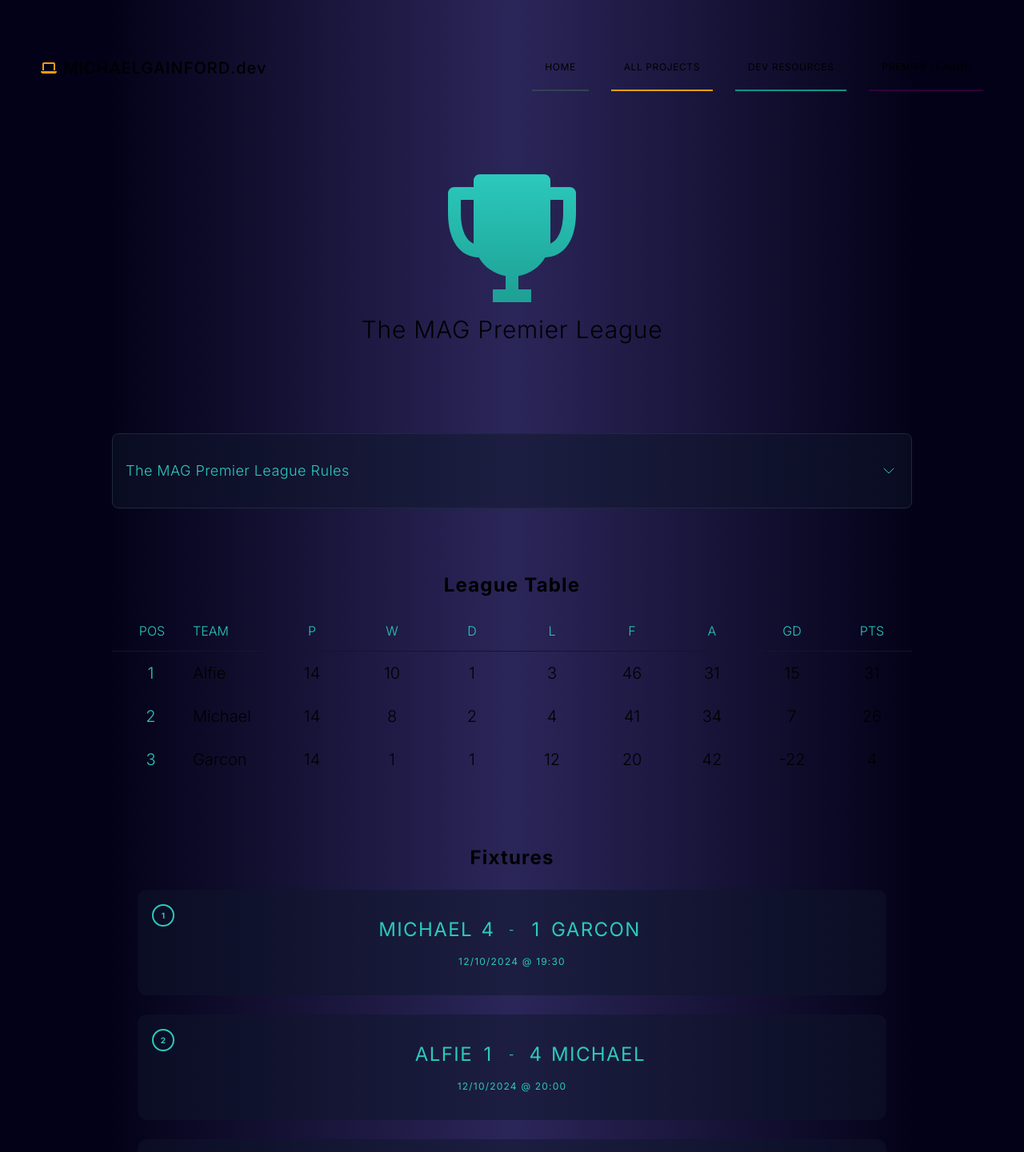
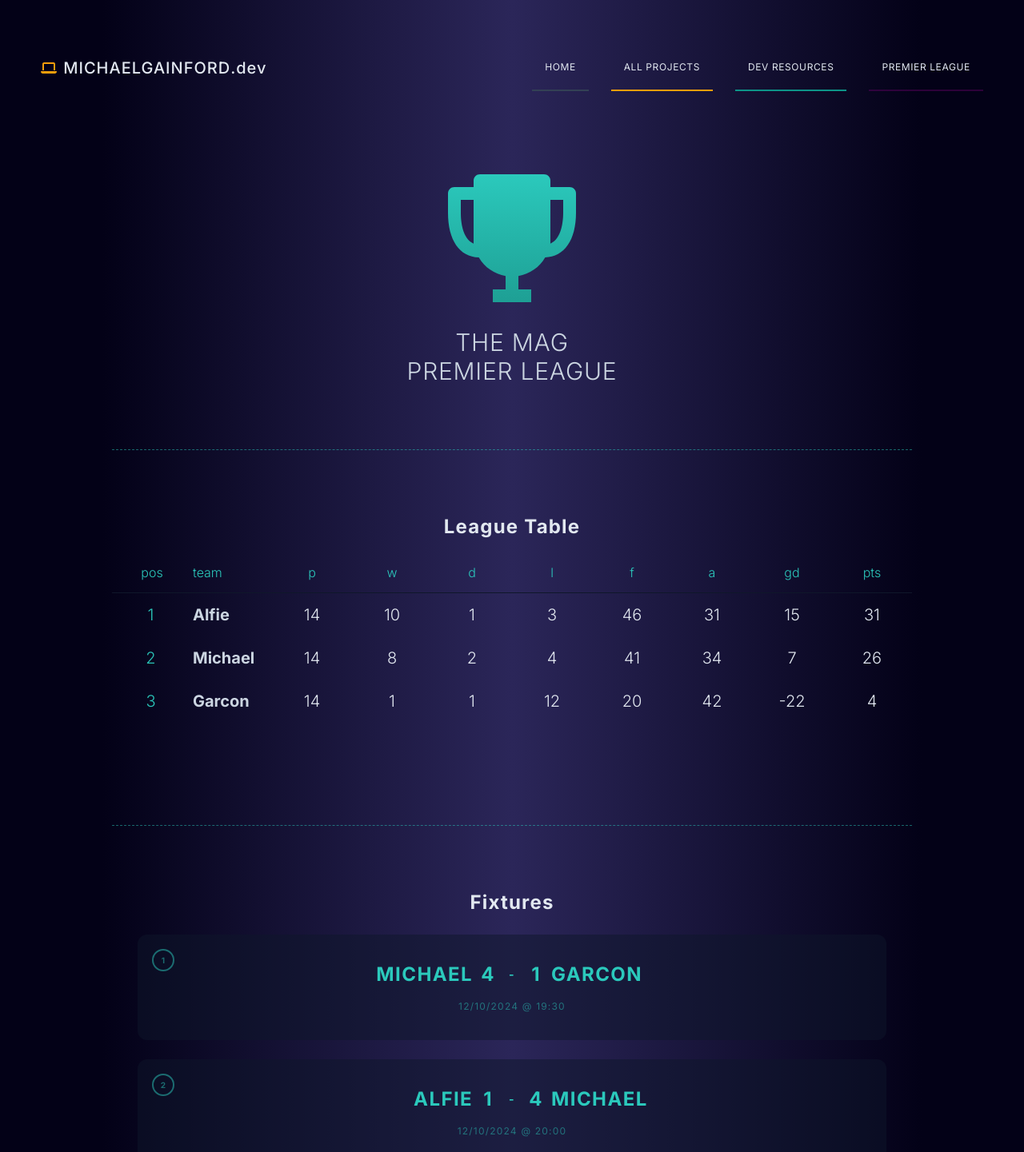
Before and after one commit to michaelgainford/michaelgainford.github.io, a Next.js app: page /projects/gaming/the-mag-premier-league in a window 1280 px wide. Shown: the top 1441 px of the page at 80% size. Built offline with nearby package versions, Linux system fonts and the light colour scheme; what tailwindcss-motion would draw is missing.

Commit message:
Clean up of file plus some visual tweaks and moved league rules to bottom of main content area.

```diff
--- a/app/projects/gaming/the-mag-premier-league/page.jsx
+++ b/app/projects/gaming/the-mag-premier-league/page.jsx
@@ -3,8 +3,7 @@ import H1 from "@/components/typography/H1Span";
 import Footer from "@/components/footer/Footer";
 import IconMagPremierLeague from "@/components/icons/IconMagPremierLeague";
 import DataForMAGPremierLeague from "@/data/Data_For_MAGPremierLeague";
-import { globalPageStyles } from "@/data/Variables";
-import { mainStyles } from "@/data/Variables";
+import { globalPageStyles, mainStyles } from "@/data/Variables";
 
 ////////////////////////////////////////
 // DATA | START
@@ -249,22 +248,89 @@ export const metadata = {
 
 export default function PAGE_THE_MAG_PREMIER_LEAGUE () {
   return (
-    <div className={`${globalPageStyles} ${magPageBg}`}>
+    <div className={`${globalPageStyles} ${magPageBg} text-slate-200`}>
       	<Header />
-      	<main className={`${mainStyles} gap-12`}>
+      	<main className={`${mainStyles} gap-12 divide-y divide-dashed divide-magpl/20 lg:divide-magpl/50`}>
 
 			{/* Page Header | Start */}
-			<div className={`page-header motion motion-preset-slide-up motion-delay-100`}>
-				<div className={`flex flex-col`}>
+			<div className={`page-header motion motion-preset-slide-up motion-delay-100 max-lg:mt-4`}>
+				<div className={`flex flex-col items-center gap-2 lg:gap-4`}>
 					<IconMagPremierLeague classes={`mx-auto size-12 sm:size-24 md:size-32 lg:size-48`} />
-					<H1 text={`The MAG Premier League`} font_sizes={``} other_classes={`max-lg:-mt-4 text-balance !font-light`} />
+					<H1 text={`The MAG Premier League`} font_sizes={``} other_classes={`text-balance !font-light text-balance uppercase !font-bold text-slate-300 max-w-[16ch] !mb-0 !pb-0 max-lg:pt-0`} />
 				</div>
 			</div>
 			{/* Page Header | End */}
 
+			{/* League Table */}
+			<div className="my-2 md:my-4 lg:my-8 motion motion-preset-slide-up motion-delay-[300ms] pt-12 lg:pt-20 lg:pb-12">
+				<h2 className={`text-center font-bold text-sm lg:text-2xl lg:tracking-wider`}>League Table</h2>
+				<div className={`flex mt-4`}>
+					<table className={`lg:min-w-[1000px] text-center`}>
+						<thead className={`border-b border-slate-900 text-xs md:text-sm xl:text-base text-magpl`}>
+							<tr className={`grid grid-cols-10 py-3 lowercase [&>*]:font-light`}>
+								<th data-league-position={`league-position pr-1`}>Pos</th>
+								<th data-league-team={`league-team`} className={`text-left`}>Team</th>
+								<th data-league-played={``}>P</th>
+								<th data-league-won={``}>W</th>
+								<th data-league-drawn={``}>D</th>
+								<th data-league-lost={``}>L</th>
+								<th data-league-scored={``}>F</th>
+								<th data-league-against={``}>A</th>
+								<th data-league-goal-diff={``}>GD</th>
+								<th data-league-points={``}>PTS</th>
+							</tr>
+						</thead>
+						<tbody className={`text-xs md:text-base lg:text-xl`}>
+						{leagueTableStructure.map((team, index) => (
+							<tr key={index} data-player={team.team} className={`grid grid-cols-10 py-3 [&>*]:font-light`}>
+								<td data-league-position={index + 1} className={`pr-1 text-magpl`}>{index + 1}</td>
+								<td data-league-team={team.team} className={`text-left max-sm:hidden !font-bold text-slate-300`}>{team.team}</td>
+								<td data-league-team-letter={team.team[0]} className={`sm:hidden`}>{team.team[0]}</td>
+								<td data-league-played={``}>{team.played}</td>
+								<td data-league-won={``}>{team.won}</td>
+								<td data-league-drawn={``}>{team.drawn}</td>
+								<td data-league-lost={``}>{team.lost}</td>
+								<td data-league-scored={``}>{team.goalsFor}</td>
+								<td data-league-against={``}>{team.goalsAgainst}</td>
+								<td data-league-goal-diff={``}>{team.goalDifference}</td>
+								<td data-league-point={``}>{team.points}</td>
+							</tr>
+						))}
+						</tbody>
+					</table>
+				</div>
+			</div>
 
+			{/* Fixtures */}
+			<div className={`!w-full px-4 lg:px-8  motion motion-preset-slide-up motion-delay-[600ms] pt-12 lg:pt-20 lg:pb-12 max-w-[1000px] mx-auto`}>
+				<h3 className={`mb-6 text-center font-bold text-sm lg:text-2xl lg:tracking-wider`}>Fixtures</h3>
+				<div className={`grid grid-cols-1 gap-6`}>
+					{DataForMAGPremierLeague?.map((fixture, index) => (
+						<div
+							key={index}
+							className={`bg-slate-900/50 hover:bg-slate-900/80 rounded-xl px-2 py-4 md:p-4 border-2 border-transparent max-lg:min-w-[80dvw] !max-w-[1000px] w-full mx-auto flex flex-col duration-300 transition-all group/fixture ${fixture.upcoming ? `text-slate-200` : fixture.played ? `text-magpl uppercase` : 'opacity-50'}`}>
+							<div className={`grid grid-cols-1 relative`}>
+								<div className={`grid grid-cols-[1fr_16px_16px_16px_1fr] sm:grid-cols-[1fr_30px_30px_30px_1fr] py-4 items-center text-sm [&>*]:text-sm [&>*]:md:text-xl [&>*]:lg:text-2xl tracking-widest [&>span]:text-center font-bold ${fixture.played ? `text-magpl` : fixture.upcoming ? `text-white` : `text-slate-600`}`}>
+									<p className={`text-right md:pr-1`}>{fixture.homeTeam}</p>
+									<span className={`text-center`}>{fixture.played ? fixture.homeScore : ''}</span>
+									<span className={`text-center !text-sm`}>{fixture.played ? '-' : 'vs'}</span>
+									<span className={`text-center`}>{fixture.played ? fixture.awayScore : ''}</span>
+									<p className={`text-left md:pl-1`}>{fixture.awayTeam}</p>
+								</div>
+								<div className={`text-center flex flex-col pb-4 text-xs justify-center duration-300 transition-all md:tracking-widest ${fixture.played ? `text-magpl/50 group-hover/fixture:text-magpl` : fixture.upcoming ? `text-slate-300/50 group-hover/fixture:text-slate-300` : `text-slate-600/50 group-hover/fixture:text-slate-600`}`}>
+									{fixture.date} @ {fixture.time}
+								</div>
+
+								<span className={`text-xxs text-center mx-auto lowercase absolute flex justify-center items-center -top-4 md:top-0 -left-3 md:left-0 lg:border-2 w-7 h-7 rounded-full p-2 leading-none font-bold duration-300 transition-all ${fixture.played ? 'text-magpl/50 border-magpl/50 group-hover/fixture:text-magpl group-hover/fixture:border-magpl' : 'text-slate-200/50 border-slate-200/50 group-hover/fixture:text-slate-200 group-hover/fixture:border-slate-200'}`}>{fixture.game}</span>
+							</div>
+						</div>
+					))}
+				</div>
+			</div>
+
+			<div className="w-full max-w-[920px] mx-auto lg:pt-16 motion motion-preset-slide-up motion-delay-[900ms]">
 			{/* Rules | Start */}
-			<details className={`flex flex-col pb-4 ${detailsStyles} ${detailsContentStyles} motion motion-preset-slide-up motion-delay-[300ms]`}>
+			<details className={`flex flex-col pb-4 mt-12 !w-auto no-scrollbar ${detailsStyles} ${detailsContentStyles} `}>
 				<summary className={`text-xs tracking-wide text-center max-md:min-w-[80dvw] md:max-w-[1000px] ${summaryStyles}`}>
 					<span className={`text-magpl`}>The MAG Premier League Rules</span>
 					<span className={summaryHeaderSvgContainer}>
@@ -331,75 +397,6 @@ export default function PAGE_THE_MAG_PREMIER_LEAGUE () {
 				</div>
 			</details>
 			{/* Rules | End */}
-
-
-			{/* League Table */}
-			<div className={`my-2 md:my-4 lg:my-8 motion motion-preset-slide-up motion-delay-[600ms]`}>
-				<h2 className={`text-center font-bold text-sm lg:text-2xl lg:tracking-wider`}>League Table</h2>
-				<div className={`flex mt-4`}>
-					<table className={`lg:min-w-[1000px] text-center`}>
-						<thead className={`border-b border-slate-900 text-xs md:text-sm xl:text-base text-magpl`}>
-							<tr className={`grid grid-cols-10 py-3 uppercase [&>*]:font-light`}>
-								<th data-league-position={`league-position pr-1`}>Pos</th>
-								<th data-league-team={`league-team`} className={`text-left`}>Team</th>
-								<th data-league-played={``}>P</th>
-								<th data-league-won={``}>W</th>
-								<th data-league-drawn={``}>D</th>
-								<th data-league-lost={``}>L</th>
-								<th data-league-scored={``}>F</th>
-								<th data-league-against={``}>A</th>
-								<th data-league-goal-diff={``}>GD</th>
-								<th data-league-points={``}>PTS</th>
-							</tr>
-						</thead>
-						<tbody className={`text-xs md:text-base lg:text-xl`}>
-						{leagueTableStructure.map((team, index) => (
-							<tr key={index} data-player={team.team} className={`grid grid-cols-10 py-3 [&>*]:font-light`}>
-								<td data-league-position={index + 1} className={`pr-1 text-magpl`}>{index + 1}</td>
-								<td data-league-team={team.team} className={`text-left max-sm:hidden`}>{team.team}</td>
-								<td data-league-team-letter={team.team[0]} className={`sm:hidden`}>{team.team[0]}</td>
-								<td data-league-played={``}>{team.played}</td>
-								<td data-league-won={``}>{team.won}</td>
-								<td data-league-drawn={``}>{team.drawn}</td>
-								<td data-league-lost={``}>{team.lost}</td>
-								<td data-league-scored={``}>{team.goalsFor}</td>
-								<td data-league-against={``}>{team.goalsAgainst}</td>
-								<td data-league-goal-diff={``}>{team.goalDifference}</td>
-								<td data-league-point={``}>{team.points}</td>
-							</tr>
-						))}
-						</tbody>
-					</table>
-				</div>
-			</div>
-
-			{/* Fixtures */}
-			<div className={`!w-full px-4 lg:px-8 max-w-[1000px] motion motion-preset-slide-up motion-delay-[900ms]`}>
-				<h3 className={`mb-6 text-center font-bold text-sm lg:text-2xl lg:tracking-wider`}>Fixtures</h3>
-				<div className={`grid grid-cols-1 gap-6`}>
-					{DataForMAGPremierLeague?.map((fixture, index) => (
-						<div
-							key={index}
-							className={`bg-slate-900/50 hover:bg-slate-900/80 rounded-xl px-2 py-4 md:p-4 border-2 border-transparent max-lg:min-w-[80dvw] !max-w-[1000px] w-full mx-auto flex flex-col ${fixture.upcoming ? `text-slate-200` : fixture.played ? `text-magpl uppercase` : 'opacity-50'}`}>
-							<div className={`grid grid-cols-1 relative`}>
-								<div className={`grid grid-cols-[1fr_30px_30px_30px_1fr] py-4 items-center text-sm [&>*]:text-sm [&>*]:md:text-xl [&>*]:lg:text-2xl tracking-widest [&>span]:text-center ${fixture.played ? `text-magpl` : fixture.upcoming ? `text-white` : `text-slate-600`}`}>
-									<p className={`text-right md:pr-1`}>{fixture.homeTeam}</p>
-									<span className={`text-center`}>{fixture.played ? fixture.homeScore : ''}</span>
-									<span className={`text-center !text-sm`}>{fixture.played ? '-' : 'vs'}</span>
-									<span className={`text-center`}>{fixture.played ? fixture.awayScore : ''}</span>
-									<p className={`text-left md:pl-1`}>{fixture.awayTeam}</p>
-								</div>
-								<div className={`text-center flex flex-col pb-4 text-xs justify-center tracking-widest ${fixture.played ? `text-magpl` : fixture.upcoming ? `text-white` : `text-slate-600`}`}>
-									{fixture.date} @ {fixture.time}
-								</div>
-								<div className="">
-
-								<span className={`text-xxs text-center mx-auto lowercase absolute flex justify-center items-center top-0 left-0 lg:border-2 w-7 h-7 rounded-full p-2 leading-none font-bold ${fixture.played ? 'text-magpl border-magpl' : 'text-slate-200 border-slate-200'}`}>{fixture.game}</span>
-								</div>
-							</div>
-						</div>
-					))}
-				</div>
 			</div>
 
       	</main>
```
